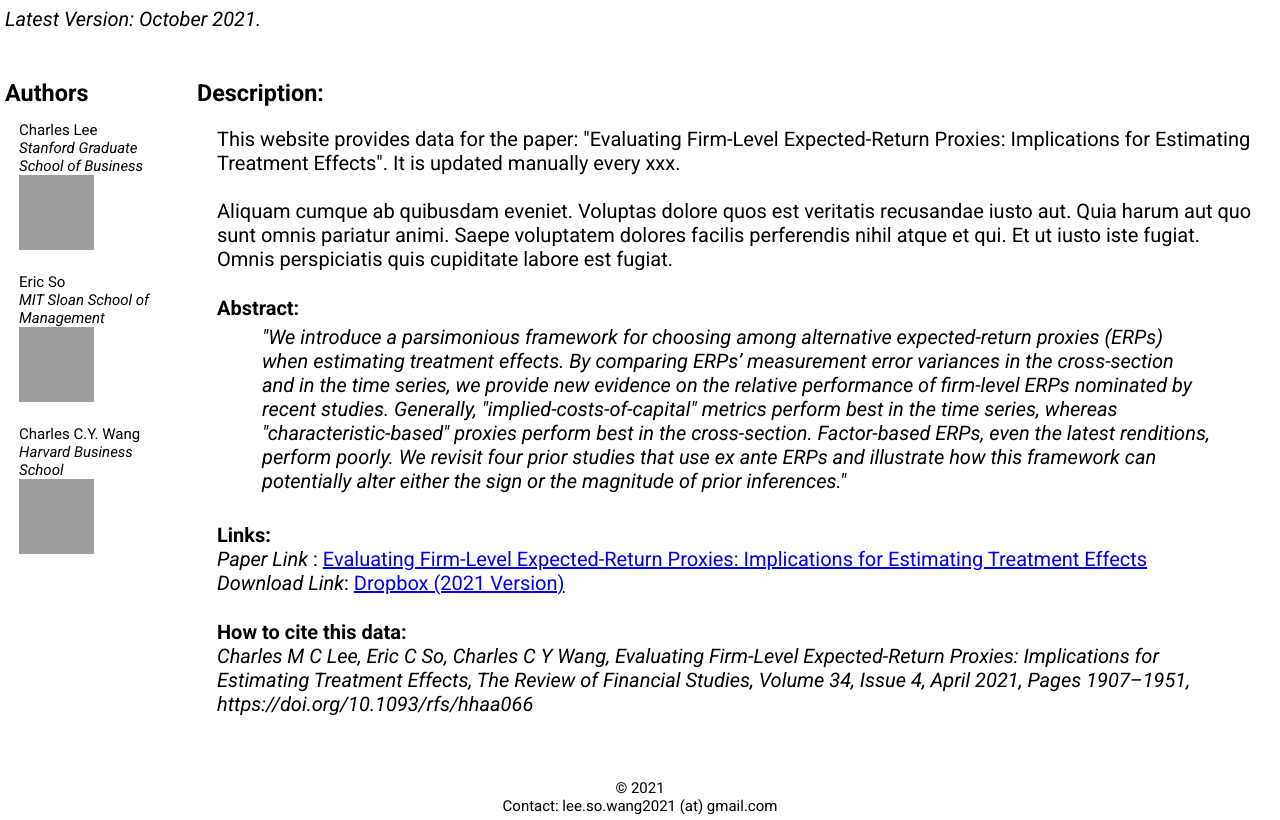
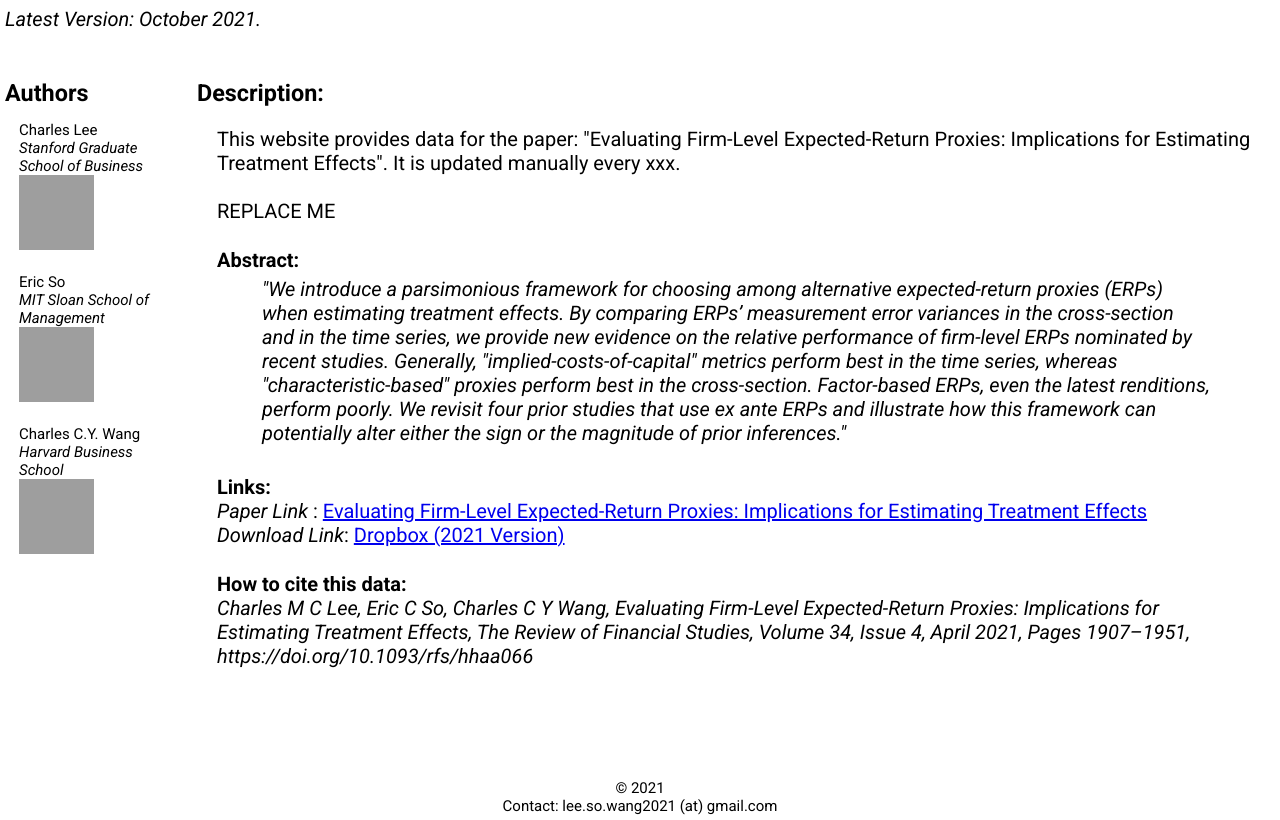
Before and after one commit to leesowang2021/data, a plain HTML site: page index.html in a window 1280 px wide. Shown: the part 55-875 px from the top of the page. Drawn offline with Linux system fonts and the light colour scheme; grey boxes are pictures that could not be loaded.

Commit message:
removes latin text

```diff
--- a/index.html
+++ b/index.html
@@ -58,7 +58,7 @@
 			This website provides data for the paper: "Evaluating Firm-Level Expected-Return Proxies: Implications for Estimating Treatment Effects". It is updated manually every xxx.
 			<br>
 			<br>
-			Aliquam cumque ab quibusdam eveniet. Voluptas dolore quos est veritatis recusandae iusto aut. Quia harum aut quo sunt omnis pariatur animi. Saepe voluptatem dolores facilis perferendis nihil atque et qui. Et ut iusto iste fugiat. Omnis perspiciatis quis cupiditate labore est fugiat.
+			REPLACE ME
 		</div>
 
 		<div class="main-box">
```
